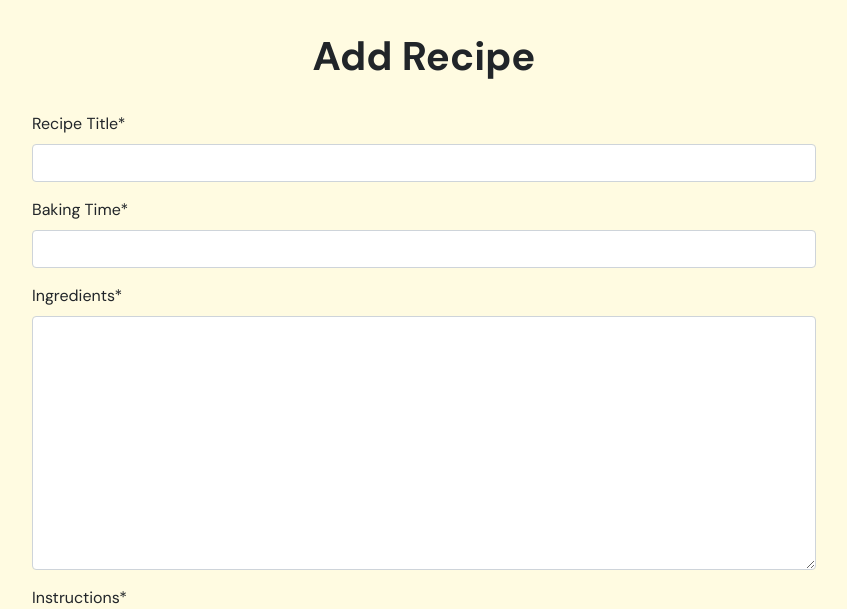
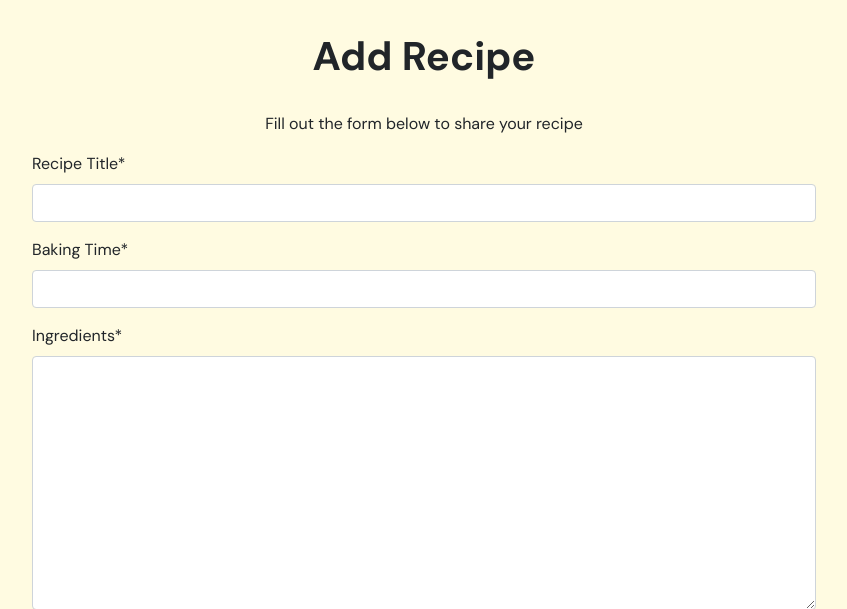
Before and after one commit to cardan22/pastryhub, a Django app: page /add-recipe/ in a window 1280 px wide. Shown: the part 114-723 px from the top of the page, without its empty margins (216-1063 px from the left). Run offline with Django 3.2, Linux system fonts and the light colour scheme; the visitor is signed in with stand-in values (Sample User, id 1); some libraries are stand-ins or nearby versions.

Commit message:
Add description to add_recipe.html

```diff
--- a/templates/add_recipe.html
+++ b/templates/add_recipe.html
@@ -9,6 +9,7 @@
     <form class="p-2 form" method="POST" enctype="multipart/form-data" action="{% url 'add_recipe' %}">
         <!-- Page Title -->
         <h1 class="p-4 text-center">Add Recipe</h1>
+        <p class="text-center">Fill out the form below to share your recipe</p>
         {% csrf_token %}
         <!-- Render form media and form content using the Crispy Forms template tag -->
         {{ form.media }}
```
